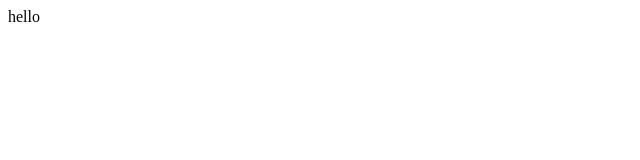
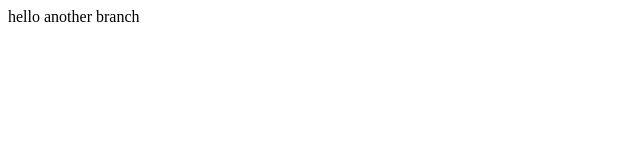
Before and after one commit to Jacanroman/testing, a plain HTML site: page index.html in a window 1280 px wide. Shown: the whole page, without its empty margins (0-640 px from the left). Drawn offline with Linux system fonts and the light colour scheme.

Commit message:
another branch

```diff
--- a/index.html
+++ b/index.html
@@ -7,5 +7,7 @@
 </head>
 <body>
     hello
+
+    another branch
 </body>
 </html>
```
